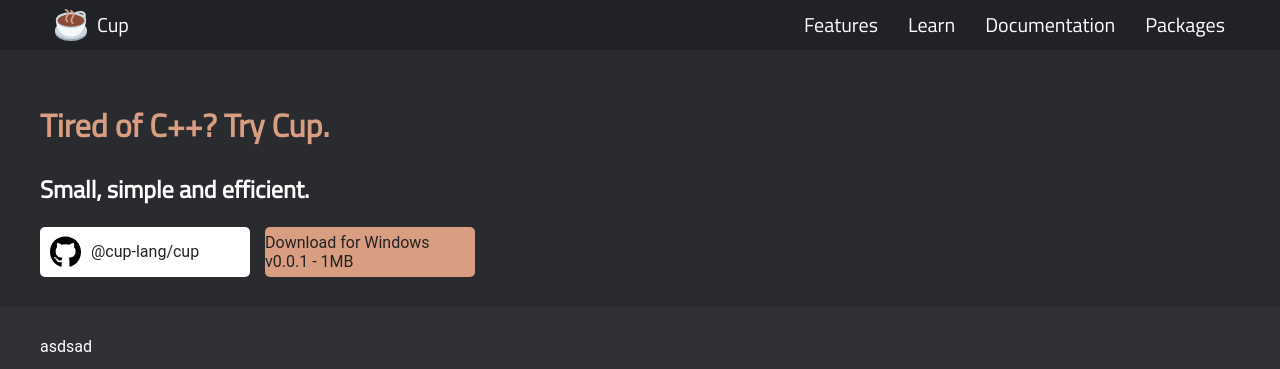
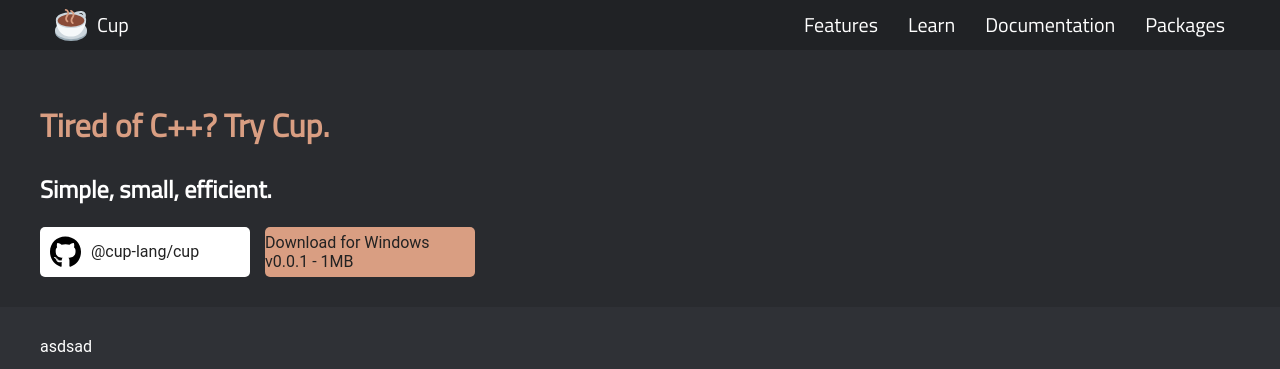
Before and after one commit to cup-lang/cup-lang.org, a Jekyll site: the page built from index.html, in a window 1280 px wide. Shown: the top 369 px of the page. Built offline with Jekyll 4.4.1, drawn with Linux system fonts in a browser that asks for light colours; comment, search, counter and statistics services are not loaded.

Commit message:
Update index.html

```diff
--- a/index.html
+++ b/index.html
@@ -5,7 +5,7 @@
 <div class="section">
     <div class="section-content content">
         <h1 id="header">Tired of C++? Try Cup.</h1>
-        <h2>Small, simple and efficient.</h2>
+        <h2>Simple, small, efficient.</h2>
         <div id="top-buttons">
             <a id="github-button" class="top-button" target="_blank" href="https://github.com/cup-lang/cup">
                 <svg id="github-svg" aria-hidden="true" focusable="false" role="img" xmlns="http://www.w3.org/2000/svg"
```
